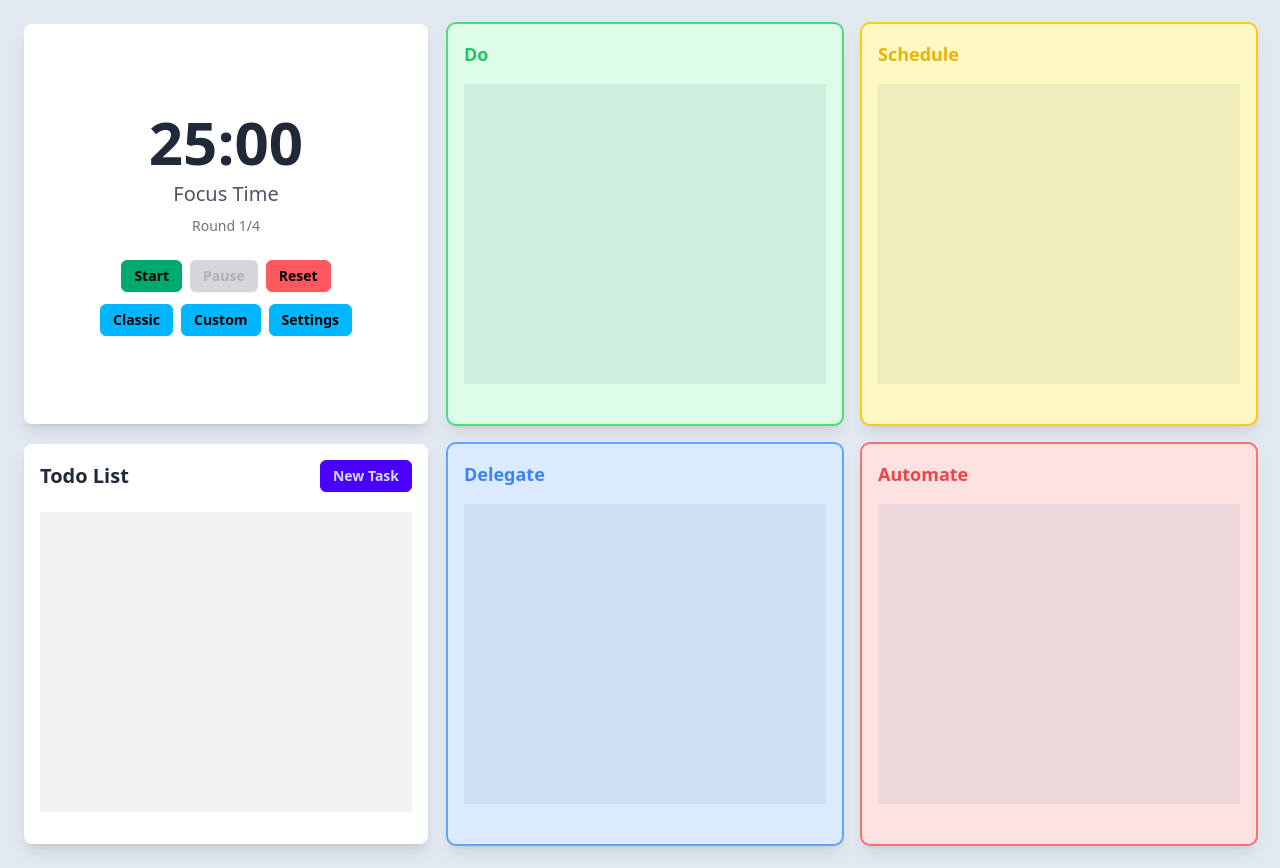
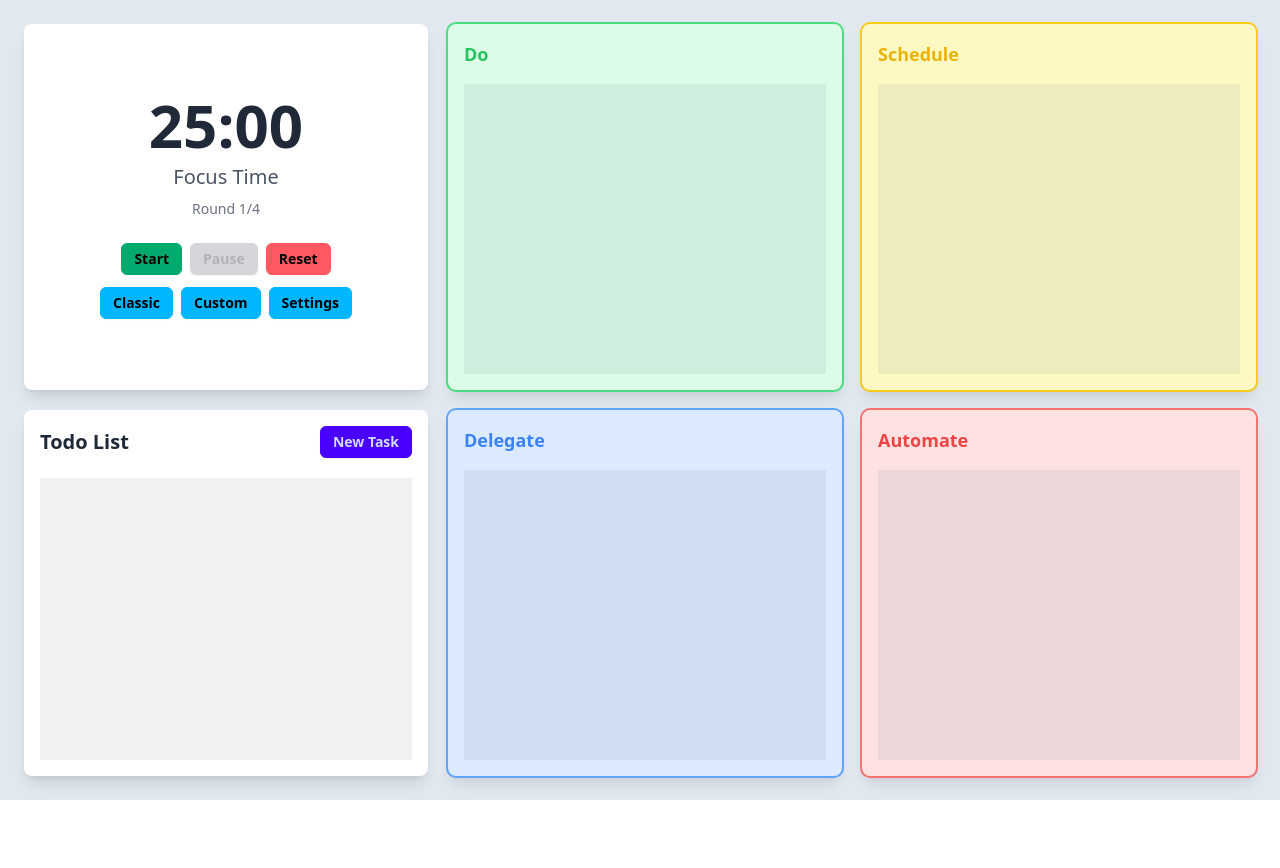
Before and after one commit to SebZG/PomoQuad, a website: page index.html in a window 1280 px wide. After the commit the page ends 800 px from the top, so only its background shows below. Drawn offline with nearby package versions, Linux system fonts and the light colour scheme; files that its build step writes are made by us from their sources.

Commit message:
Fix: drag and drop // grid layouts

```diff
--- a/scripts/task-management.js
+++ b/scripts/task-management.js
@@ -15,7 +15,7 @@ document.addEventListener("DOMContentLoaded", () => {
             ghostClass: 'sortable-ghost',
             chosenClass: 'sortable-chosen',
             dragClass: 'sortable-drag',
-            delay: 100,
+            delay: 0,
             delayOnTouchOnly: true,
             touchStartThreshold: 3,
             scroll: true,
--- a/styles/input.css
+++ b/styles/input.css
@@ -14,7 +14,7 @@
     }
 
     .pomodoro-container {
-        @apply flex flex-col justify-center items-center gap-4 xs:gap-6 p-4 bg-white rounded-lg shadow-lg w-full h-full min-h-[300px] md:min-h-0;
+        @apply flex flex-col justify-center items-center gap-4 xs:gap-6 p-4 bg-white rounded-lg shadow-lg w-full h-full;
     }
 
     .timer-buttons-container {
@@ -30,15 +30,15 @@
     }
 
     .todo-list-container {
-        @apply flex flex-col gap-3 sm:gap-4 lg:gap-5 p-3 sm:p-4 bg-white rounded-lg shadow-lg h-[400px]; /* Set fixed height */
+        @apply flex flex-col gap-3 sm:gap-4 lg:gap-5 p-3 sm:p-4 bg-white rounded-lg shadow-lg flex-1 min-h-0;
     }
 
     .todo-list-container .task-container {
-        @apply h-full min-h-0 overflow-y-auto rounded-sm p-4;
+        @apply h-full min-h-0 overflow-y-auto rounded-sm p-4 flex-grow;
     }
 
     .task-list {
-        @apply flex flex-col bg-slate-500/10 p-3 lg:p-4 h-[300px]; /* Set a fixed height */
+        @apply flex flex-col bg-slate-500/10 p-3 lg:p-4 flex-1 min-h-0;
     }
 
     .task-container {
@@ -64,7 +64,7 @@
     }
 
     .matrix-container {
-        @apply h-full flex flex-col; /* Ensure full height for the matrix container */
+        @apply h-full flex flex-col;
     }
 
     .matrix-grid {
@@ -72,7 +72,7 @@
     }
 
     .quadrant {
-        @apply flex flex-col bg-slate-500/10 p-4 outline outline-2 rounded-lg shadow-lg h-[400px]; /* Set fixed height */
+        @apply flex flex-col bg-slate-500/10 p-4 outline outline-2 rounded-lg shadow-lg flex-grow min-h-0;
     }
 
     .quadrant h3 {
@@ -142,7 +142,7 @@
     }
 
     .sortable-chosen {
-        @apply bg-slate-50;
+        @apply bg-slate-100;
     }
 
     .sortable-drag {
```
